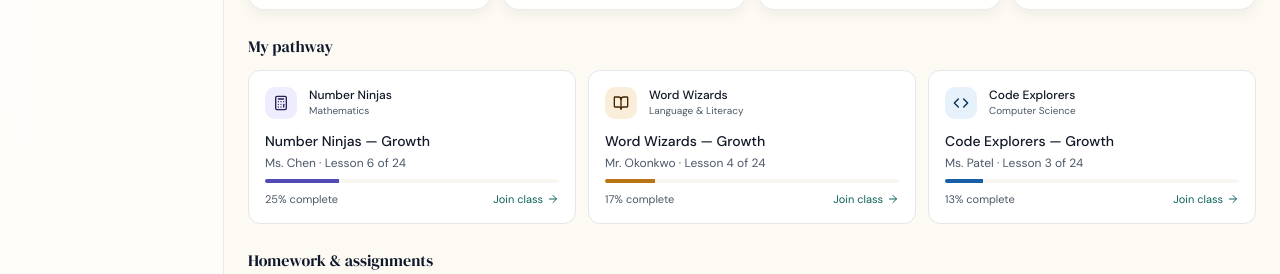
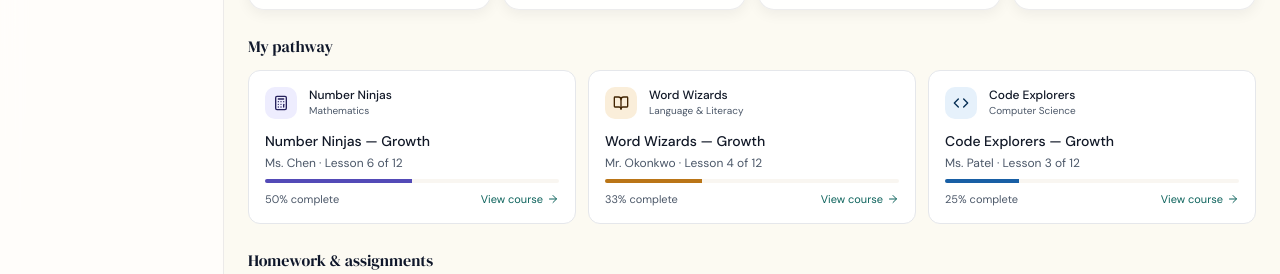
Before and after one commit to AngelLinaStarshine/lumino_new1, a Next.js app in the folder platform/: page /preview/student in a window 1280 px wide. Shown: the part 377-651 px from the top of the page. Built offline with nearby package versions, Linux system fonts and the light colour scheme.

Commit message:
Real dashboard data, schedule, and Google Classroom buttons

```diff
--- a/platform/components/student/CourseCard.tsx
+++ b/platform/components/student/CourseCard.tsx
@@ -1,7 +1,6 @@
 'use client';
-
 import Link from 'next/link';
-import { ArrowRight, BookOpen, Code, Calculator } from 'lucide-react';
+import { ArrowRight, BookOpen, Code, Calculator, ExternalLink } from 'lucide-react';
 import { SUBJECTS, type SubjectKey } from '@/lib/constants';
 import { cn } from '@/lib/utils';
 
@@ -14,6 +13,7 @@ interface CourseCardProps {
       subject: SubjectKey;
       name: string;
       stage: string;
+      google_classroom_url?: string | null;
     };
     teacher?: { full_name: string };
   };
@@ -28,14 +28,13 @@ const ICON_MAP = {
 export function CourseCard({ enrollment }: CourseCardProps) {
   const subject = SUBJECTS[enrollment.courses.subject];
   const Icon    = ICON_MAP[enrollment.courses.subject];
-  const totalWeeks = 24;
-  const progress = Math.round((enrollment.week_progress / totalWeeks) * 100);
+  const totalWeeks = 12;
+  const progress = Math.min(100, Math.round((enrollment.week_progress / totalWeeks) * 100));
+  const classroomUrl = enrollment.courses.google_classroom_url;
 
   return (
-    <Link
-      href={`/student/courses/${enrollment.courses.id}`}
-      className="block bg-card border rounded-lg p-4 hover:border-foreground/30 transition-colors"
-    >
+    <div className="bg-card border rounded-lg p-4 hover:border-foreground/30 transition-colors">
+      <Link href={`/student/courses/${enrollment.courses.id}`} className="block">
         <div className="flex items-center gap-3 mb-3">
           <div className={cn('w-8 h-8 rounded-md flex items-center justify-center', subject.accentBg, subject.accentText)}>
             <Icon className="w-4 h-4" />
@@ -45,22 +44,31 @@ export function CourseCard({ enrollment }: CourseCardProps) {
             <div className="text-[10px] text-muted-foreground">{subject.subject}</div>
           </div>
         </div>
-
         <div className="text-sm font-medium mb-1">{enrollment.courses.name}</div>
         <div className="text-xs text-muted-foreground mb-2">
           {enrollment.teacher?.full_name ?? 'Teacher TBD'} · Lesson {enrollment.week_progress} of {totalWeeks}
         </div>
-
         <div className="h-1 bg-muted rounded-full overflow-hidden">
           <div className={cn('h-full', subject.accentFill)} style={{ width: `${progress}%` }} />
         </div>
-
         <div className="flex justify-between text-[11px] text-muted-foreground mt-2">
           <span>{progress}% complete</span>
           <span className="flex items-center gap-1 text-primary">
-          Join class <ArrowRight className="w-3 h-3" />
+            View course <ArrowRight className="w-3 h-3" />
           </span>
         </div>
       </Link>
+
+      {classroomUrl && (
+        <a
+          href={classroomUrl}
+          target="_blank"
+          rel="noopener noreferrer"
+          className="mt-3 flex items-center justify-center gap-1.5 text-xs font-medium rounded-md border px-3 py-2 hover:bg-muted transition-colors"
+        >
+          <ExternalLink className="w-3.5 h-3.5" /> Open Google Classroom
+        </a>
+      )}
+    </div>
   );
 }
```
Lines whose indentation alone changed are shown as unchanged.
